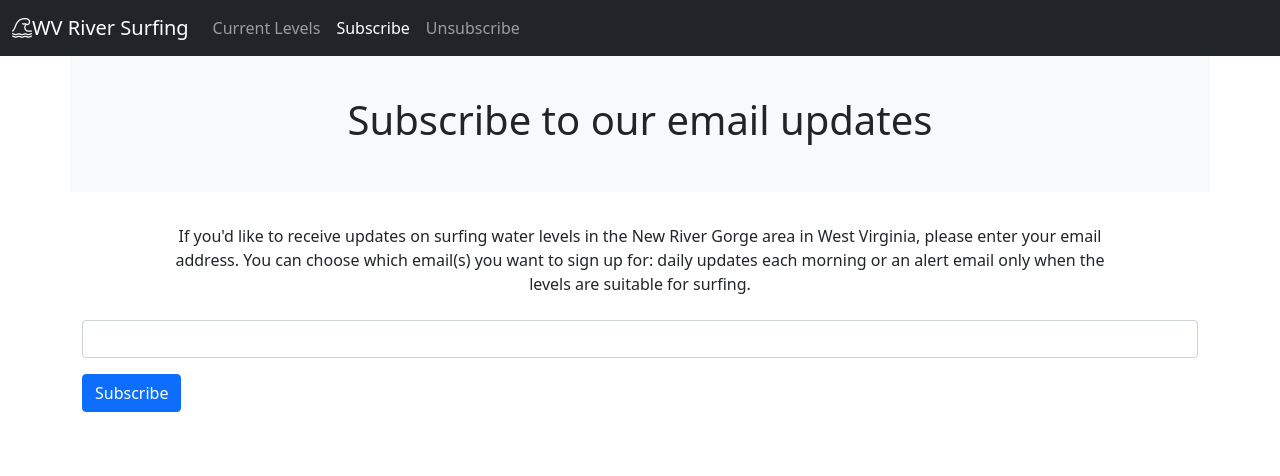
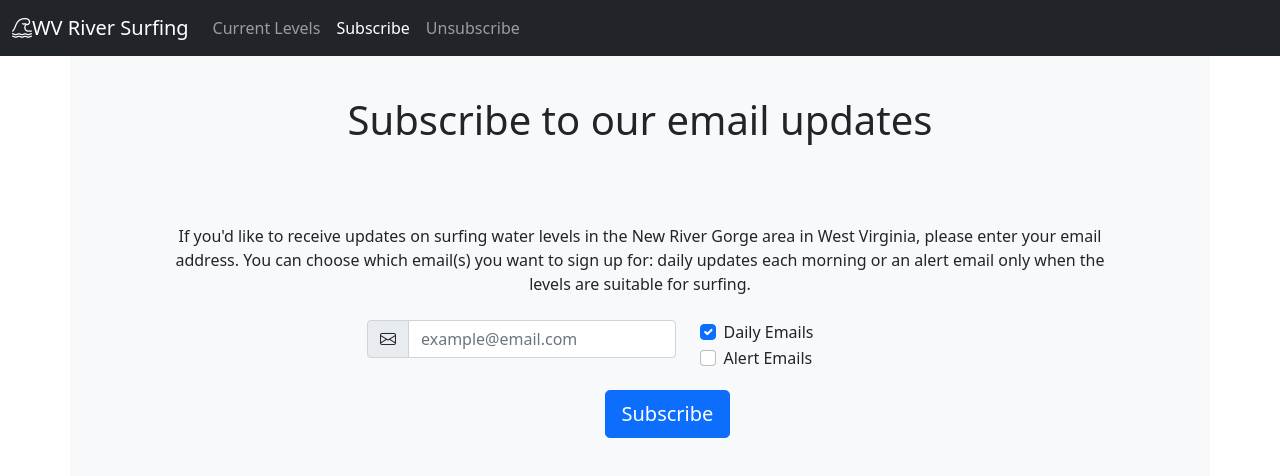
Before and after one commit to bayerowatson/water_level, a React (Create React App) app in the folder client/: page /subscribe in a window 1280 px wide. Shown: the top 476 px of the page. Built offline with nearby package versions, Linux system fonts and the light colour scheme.

Commit message:
added daily/alert checkboxes. more work on layout

```diff
--- a/client/src/components/Subscribe.js
+++ b/client/src/components/Subscribe.js
@@ -5,22 +5,34 @@ import { Link } from "react-router-dom";
 
 const Subscribe = () => {
     const [newSubscriber, setNewSubscriber] = useState('');
+    const [dailyCheck, setDailyCheck] = useState(true);
+    const [alertCheck, setAlertCheck] = useState(false);
     const [success, setSuccess] = useState(false);
     const [email, setEmail] = useState('');
 
-    const handleChange = (e) => {
+    const handleSubscriberChange = (e) => {
         setNewSubscriber(e.target.value);
+    }
+
+    const handleDailyChange = (e) => {
+        setDailyCheck(!dailyCheck);
+    }
+
+    const handleAlertChange = (e) => {
+        setAlertCheck(!alertCheck);
     }
 
     const handleSubmit = (e) => {
         e.preventDefault();
         if (newSubscriber) {
-            axios
+            if (dailyCheck || alertCheck) {
+                axios
                 .get(`http://localhost:5000/subscriber/${newSubscriber}`)
                 .then((res) => {
                     if (!res.data) {
                         axios
-                        .post('http://localhost:5000/subscriber', {email: newSubscriber})
+                        .post('http://localhost:5000/subscriber',
+                            {email: newSubscriber, daily: dailyCheck, alert: alertCheck})
                         .then((res) => {
                             setEmail(newSubscriber);
                             setSuccess(true);
@@ -31,19 +43,24 @@ const Subscribe = () => {
                         setSuccess(false);
 
 //change alert to proper pop-up window?
-                        alert(`${email} is already on our list!`)
+                        alert(`${newSubscriber} is already on our list!`)
                     }
                     setNewSubscriber('');
                 })
                 .catch (err => console.log(err))
 
+            }
+            else {
+                alert('Please select at least one type of email')
+            }
+
         }
     }
 
     return (
-        <div className="mt-5 container">
+        <div className="container bg-light py-5 min-vh-100 d-flex flex-column">
             <div className="row">
-                <div className="col h1 text-center py-3 py-md-5 bg-light h-25">
+                <div className="col h1 text-center py-3 py-md-5 h-25">
                     Subscribe to our email updates
                 </div>
             </div>
@@ -53,19 +70,52 @@ const Subscribe = () => {
                 </div>
             </div>
             <div className="row justify-content-center">
-                <div className="col">
-                    <form onSubmit={handleSubmit}>
-                        <div className="mb-3">
+                <div className="col-md-6">
+                    <div className="row">
+                        <div className="mb-3 col input-group">
+                            <span className="input-group-text" id="basic-addon1">
+                                <i className="bi bi-envelope"></i>
+                            </span>
                             <input
                                 type="email"
                                 className="form-control"
                                 id="inputEmail"
+                                placeholder="example@email.com"
                                 value={newSubscriber}
-                                onChange={handleChange}/>
+                                onChange={handleSubscriberChange}/>
                         </div>
-
-                        <button type="submit" className="btn btn-primary">Subscribe</button>
-                    </form>
+                        <div className="col-md-5">
+                            <div className="form-check">
+                                <input
+                                    className="form-check-input"
+                                    type="checkbox"
+                                    value=""
+                                    id="dailyEmailCheck"
+                                    checked={dailyCheck}
+                                    onChange={handleDailyChange} />
+                                <label className="form-check-label" for="dailyEmailCheck">
+                                    Daily Emails
+                                </label>
+                            </div>
+                            <div className="form-check">
+                                <input
+                                    className="form-check-input"
+                                    type="checkbox"
+                                    value=""
+                                    id="alertEmailCheck"
+                                    checked={alertCheck}
+                                    onChange={handleAlertChange}/>
+                                <label className="form-check-label" for="alertEmailCheck">
+                                    Alert Emails
+                                </label>
+                            </div>
+                        </div>
+                    </div>
+                    <div className="row mt-md-3 justify-content-center">
+                        <div className="col-2">
+                            <button onClick={handleSubmit} className="btn btn-primary btn-lg">Subscribe</button>
+                        </div>
+                    </div>
                     {success &&
                         <div className="lead">
                             {email} has been succesfully added to our list. <br />
```
